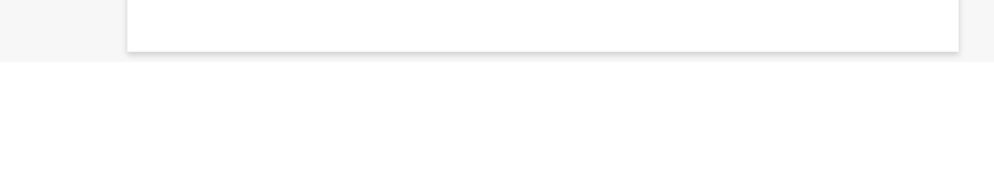
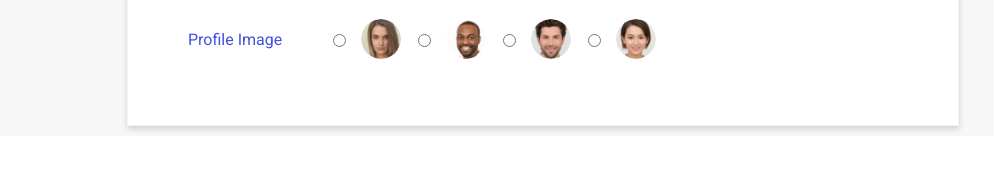
Before and after one commit to mukesh007kls/Employee-Payroll-Web, a plain HTML site: page pages/employee_form.html in a window 1280 px wide. Shown: the part 249-420 px from the top of the page, without its empty margins (97-1091 px from the left). Drawn offline with Linux system fonts and the light colour scheme.

Commit message:
ADDED:Code to add profile pic

```diff
--- a/css/employee_form.css
+++ b/css/employee_form.css
@@ -91,3 +91,17 @@ label{
     border-radius: 4px;
     resize: vertical;
 }
+.profile-radio-content{
+    display: flex;
+    flex-direction: row;
+}
+.profile-radio-content>label{
+    display: flex;
+    flex-direction: row;
+    align-items: center;
+}
+.profile{
+    width: 40px;
+    border-radius: 50%;
+    margin-left: 12px;
+}
--- a/pages/employee_form.html
+++ b/pages/employee_form.html
@@ -25,6 +25,27 @@
                     <input class="input" type="text" name="name" id="name" placeholder="Your Name" required>
                     <error-output class="text-error" for="text"></error-output>
                 </div>
+                <div class="row-content">
+                    <label class="label text">Profile Image</label>
+                    <div class="profile-radio-content">
+                        <label>
+                            <input type="radio" id="profile1" name="profile" value="../assets/profile-images/Ellipse -1.png" required>
+                            <img class="profile" if="image1" src="../assets/profile-images/Ellipse -1.png">
+                        </label>
+                        <label>
+                            <input type="radio" id="profile1" name="profile" value="../assets/profile-images/Ellipse -2.png" required>
+                            <img class="profile" if="image1" src="../assets/profile-images/Ellipse -2.png">
+                        </label>
+                        <label>
+                            <input type="radio" id="profile1" name="profile" value="../assets/profile-images/Ellipse -3.png" required>
+                            <img class="profile" if="image1" src="../assets/profile-images/Ellipse -3.png">
+                        </label>
+                        <label>
+                            <input type="radio" id="profile1" name="profile" value="../assets/profile-images/Ellipse -4.png" required>
+                            <img class="profile" if="image1" src="../assets/profile-images/Ellipse -4.png">
+                        </label>
+                    </div>
+                </div>
             </form>
         </div>
     </body>
```
Also changed, not shown: assets/profile-images/Ellipse -1.png (added), assets/profile-images/Ellipse -10.png (added), assets/profile-images/Ellipse -2.png (added), assets/profile-images/Ellipse -3.png (added), assets/profile-images/Ellipse -4.png (added), assets/profile-images/Ellipse -5.png (added), assets/profile-images/Ellipse -7.png (added), assets/profile-images/Ellipse -8.png (added), assets/profile-images/Ellipse -9.png (added), assets/profile-images/Ellipse 1.png (added).
